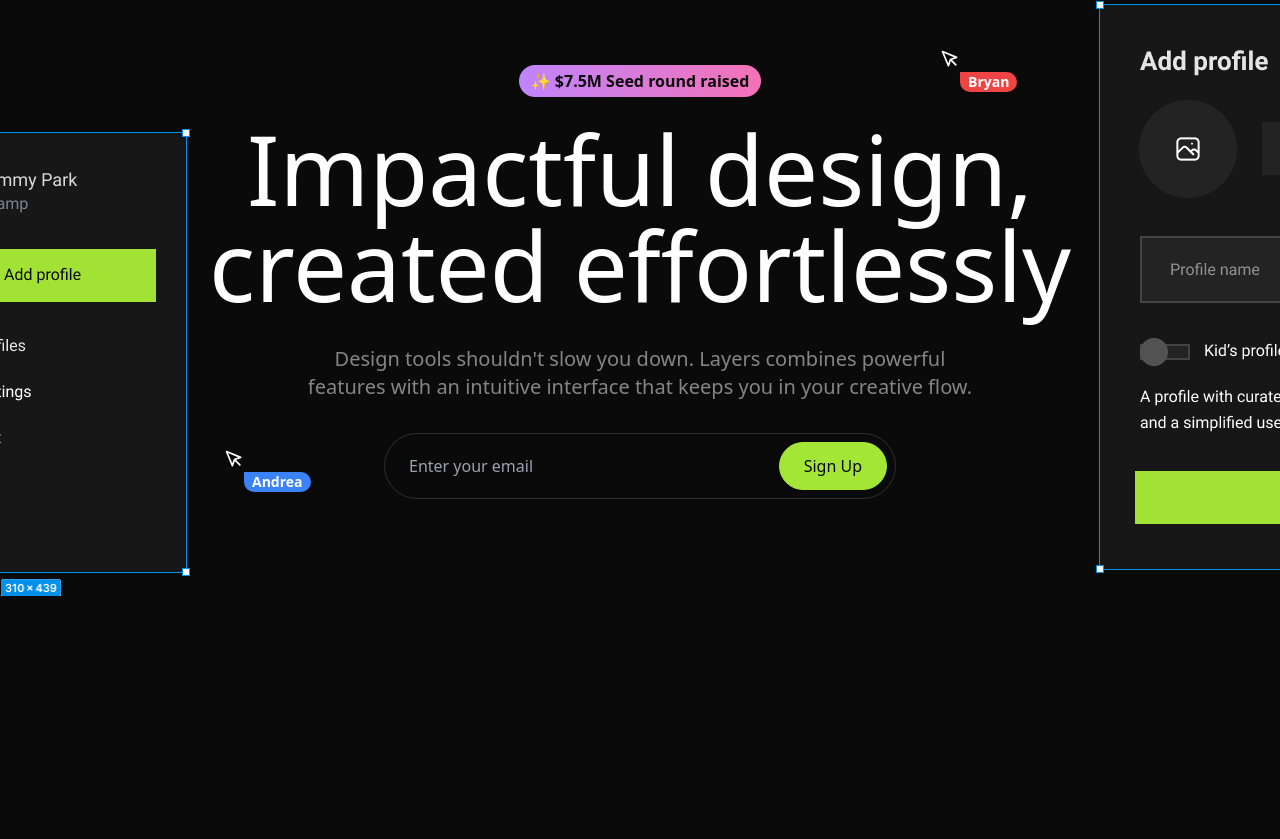
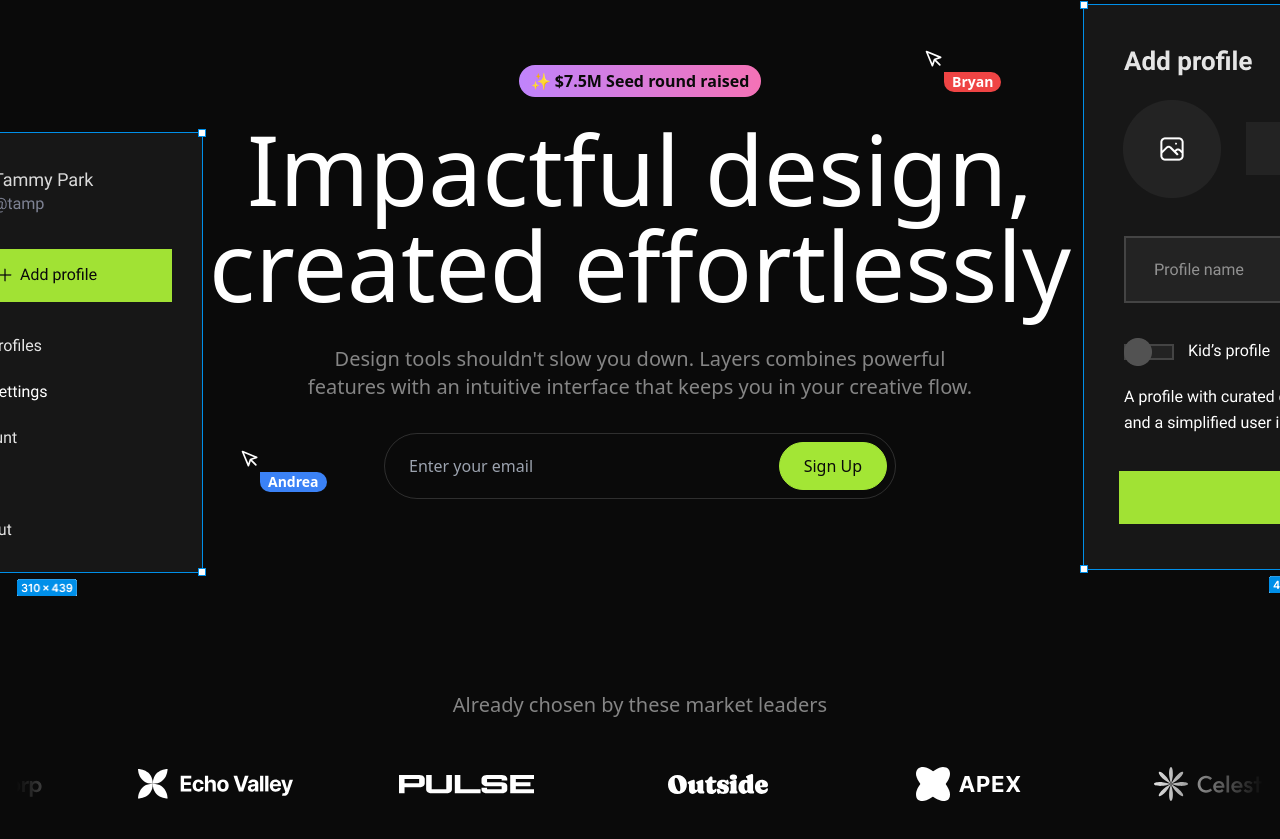
Before and after one commit to legendofnoobs/layers, a Next.js app: page / in a window 1280 px wide. Shown: the part 161-1000 px from the top of the page. Before the commit the page ends 800 px from the top, so only its background shows below. Built offline with nearby package versions, Linux system fonts and the light colour scheme.

Commit message:
made logoticker

```diff
--- a/src/app/page.tsx
+++ b/src/app/page.tsx
@@ -1,4 +1,5 @@
 import Hero from "@/sections/Hero";
+import LogoTicker from "@/sections/LogoTicker";
 import Navbar from "@/sections/Navbar";
 
 export default function Home() {
@@ -6,6 +7,7 @@
         <>
             <Navbar/>
             <Hero/>
+            <LogoTicker/>
         </>
     );
 }
--- a/src/sections/Hero.tsx
+++ b/src/sections/Hero.tsx
@@ -8,7 +8,7 @@
 
 export default function Hero() {
     return (
-        <section className="py-24 overflow-x-clip">
+        <section className="py-24 px-4 overflow-x-clip">
             <div className="container relative m-auto">
                 <div className="absolute -left-32 top-16 hidden lg:block">
                     <Image
--- a/src/sections/LogoTicker.tsx
+++ b/src/sections/LogoTicker.tsx
@@ -6,6 +6,7 @@
 import apexLogo from "@/assets/images/apex.svg";
 import celestialLogo from "@/assets/images/celestial.svg";
 import twiceLogo from "@/assets/images/twice.svg";
+import Image from "next/image";
 
 const logos = [
     { name: "Quantum", image: quantumLogo },
@@ -19,5 +20,24 @@
 ];
 
 export default function LogoTicker() {
-    return <div>Logo Ticker</div>;
+    return (
+        <section className="py-24 px-4 overflow-x-clip">
+            <div className="container m-auto">
+                <h3 className="text-center text-white/50 text-lg lg:text-xl">
+                    Already chosen by these market leaders
+                </h3>
+                <div className="overflow-hidden mt-12 [mask-image:linear-gradient(to_right,transparent,black_10%,black_90%,transparent)]">
+                    <div className="flex justify-center gap-24 pr-24">
+                        {logos.map((logo) => (
+                            <Image
+                                src={logo.image}
+                                key={logo.name}
+                                alt={logo.name}
+                            />
+                        ))}
+                    </div>
+                </div>
+            </div>
+        </section>
+    );
 }
```
